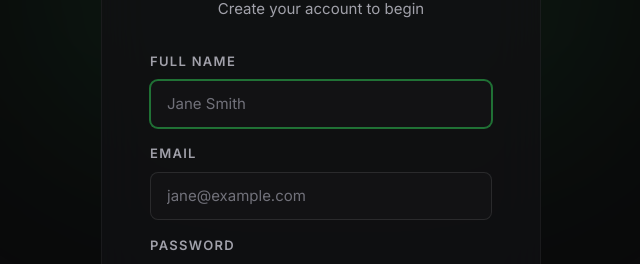
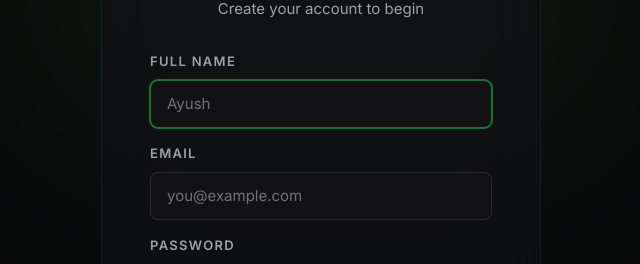
Before and after one commit to Ayushsharma1908/Projectflow, a React (Create React App) app in the folder client/: page /register in a window 1280 px wide. Shown: the part 242-506 px from the top of the page, without its empty margins (319-959 px from the left). Built offline with nearby package versions, Linux system fonts and the light colour scheme.

Commit message:
updated register

```diff
--- a/client/src/pages/Register.jsx
+++ b/client/src/pages/Register.jsx
@@ -51,7 +51,7 @@ const Register = () => {
             <input
               value={form.name}
               onChange={e => setForm({ ...form, name: e.target.value })}
-              placeholder="Jane Smith"
+              placeholder="Ayush"
               required
               autoFocus
               className="w-full px-4 py-3 bg-bg-elevated border border-white/10 rounded-lg text-[15px] text-white placeholder:text-text-muted focus:outline-none focus:border-green/50 focus:ring-1 focus:ring-green/50 transition-all"
@@ -64,7 +64,7 @@ const Register = () => {
               type="email"
               value={form.email}
               onChange={e => setForm({ ...form, email: e.target.value })}
-              placeholder="jane@example.com"
+              placeholder="you@example.com"
               required
               className="w-full px-4 py-3 bg-bg-elevated border border-white/10 rounded-lg text-[15px] text-white placeholder:text-text-muted focus:outline-none focus:border-green/50 focus:ring-1 focus:ring-green/50 transition-all"
             />
```
